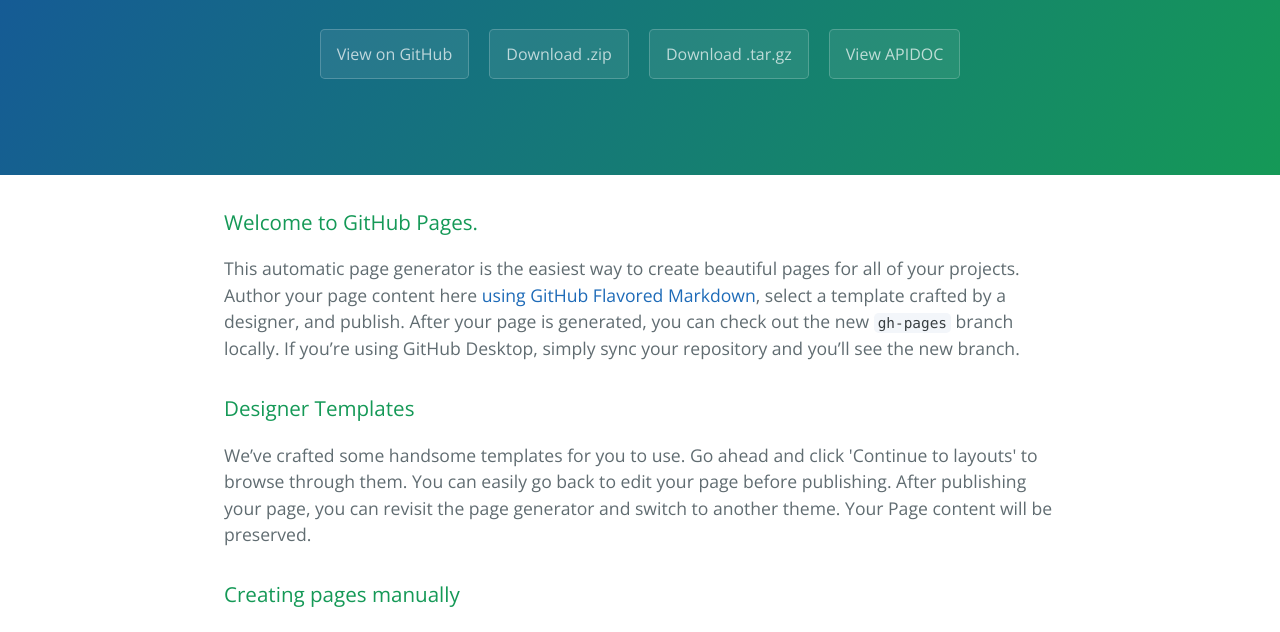
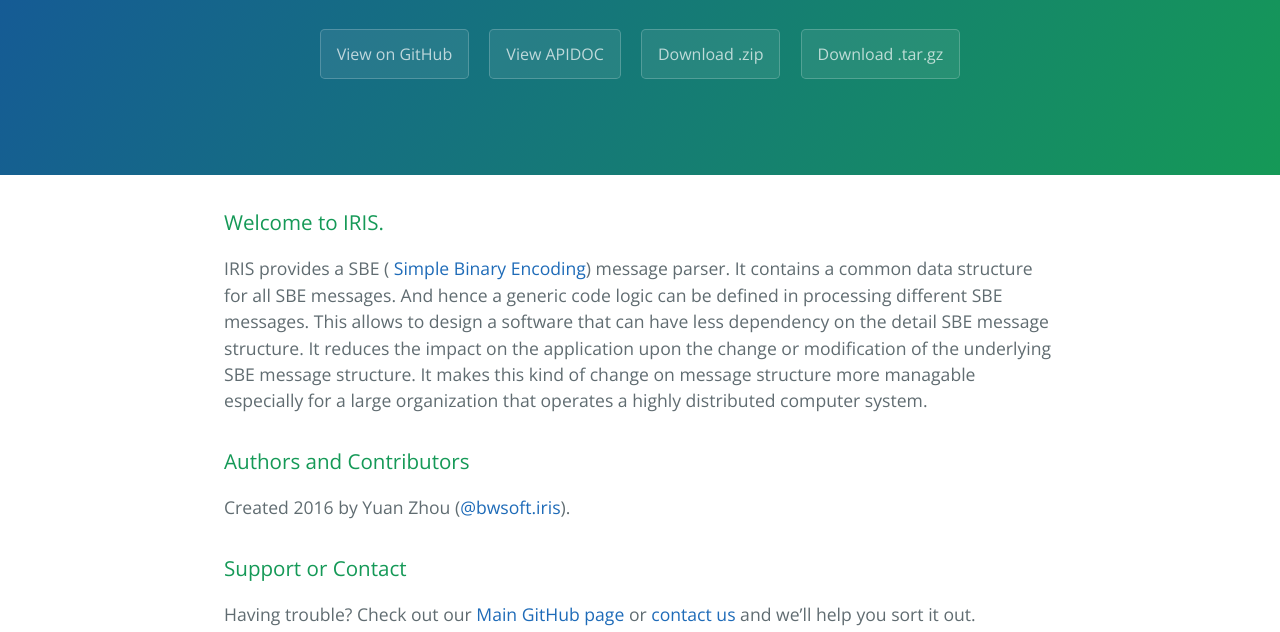
Before and after one commit to bwsoft/iris, a plain HTML site: page index.html in a window 1280 px wide. Shown: the part 161-793 px from the top of the page. Drawn offline with nearby package versions, Linux system fonts and the light colour scheme.

Commit message:
modify the index.html

```diff
--- a/index.html
+++ b/index.html
@@ -14,36 +14,26 @@
       <h1 class="project-name">Iris</h1>
       <h2 class="project-tagline"></h2>
       <a href="https://github.com/bwsoft/iris" class="btn">View on GitHub</a>
+      <a href="./doc/index.html" class="btn">View APIDOC</a>
       <a href="https://github.com/bwsoft/iris/zipball/master" class="btn">Download .zip</a>
       <a href="https://github.com/bwsoft/iris/tarball/master" class="btn">Download .tar.gz</a>
-      <a href="./doc/index.html" class="btn">View APIDOC</a>
     </section>
 
     <section class="main-content">
       <h3>
-<a id="welcome-to-github-pages" class="anchor" href="#welcome-to-github-pages" aria-hidden="true"><span aria-hidden="true" class="octicon octicon-link"></span></a>Welcome to GitHub Pages.</h3>
+<a id="welcome-to-github-pages" class="anchor" href="#welcome-to-github-pages" aria-hidden="true"><span aria-hidden="true" class="octicon octicon-link"></span></a>Welcome to IRIS.</h3>
 
-<p>This automatic page generator is the easiest way to create beautiful pages for all of your projects. Author your page content here <a href="https://guides.github.com/features/mastering-markdown/">using GitHub Flavored Markdown</a>, select a template crafted by a designer, and publish. After your page is generated, you can check out the new <code>gh-pages</code> branch locally. If you’re using GitHub Desktop, simply sync your repository and you’ll see the new branch.</p>
-
-<h3>
-<a id="designer-templates" class="anchor" href="#designer-templates" aria-hidden="true"><span aria-hidden="true" class="octicon octicon-link"></span></a>Designer Templates</h3>
-
-<p>We’ve crafted some handsome templates for you to use. Go ahead and click 'Continue to layouts' to browse through them. You can easily go back to edit your page before publishing. After publishing your page, you can revisit the page generator and switch to another theme. Your Page content will be preserved.</p>
-
-<h3>
-<a id="creating-pages-manually" class="anchor" href="#creating-pages-manually" aria-hidden="true"><span aria-hidden="true" class="octicon octicon-link"></span></a>Creating pages manually</h3>
-
-<p>If you prefer to not use the automatic generator, push a branch named <code>gh-pages</code> to your repository to create a page manually. In addition to supporting regular HTML content, GitHub Pages support Jekyll, a simple, blog aware static site generator. Jekyll makes it easy to create site-wide headers and footers without having to copy them across every page. It also offers intelligent blog support and other advanced templating features.</p>
+<p>IRIS provides a SBE (<a href="https://github.com/FIXTradingCommunity/fix-simple-binary-encoding"> Simple Binary Encoding</a>) message parser. It contains a common data structure for all SBE messages. And hence a generic code logic can be defined in processing different SBE messages. This allows to design a software that can have less dependency on the detail SBE message structure. It reduces the impact on the application upon the change or modification of the underlying SBE message structure. It makes this kind of change on message structure more managable especially for a large organization that operates a highly distributed computer system.</p>
 
 <h3>
 <a id="authors-and-contributors" class="anchor" href="#authors-and-contributors" aria-hidden="true"><span aria-hidden="true" class="octicon octicon-link"></span></a>Authors and Contributors</h3>
 
-<p>You can @mention a GitHub username to generate a link to their profile. The resulting <code>&lt;a&gt;</code> element will link to the contributor’s GitHub Profile. For example: In 2007, Chris Wanstrath (<a href="https://github.com/defunkt" class="user-mention">@defunkt</a>), PJ Hyett (<a href="https://github.com/pjhyett" class="user-mention">@pjhyett</a>), and Tom Preston-Werner (<a href="https://github.com/mojombo" class="user-mention">@mojombo</a>) founded GitHub.</p>
+<p>Created 2016 by Yuan Zhou (<a href="https://github.com/bwsoft/iris" class="user-mention">@bwsoft.iris</a>).</p>
 
 <h3>
 <a id="support-or-contact" class="anchor" href="#support-or-contact" aria-hidden="true"><span aria-hidden="true" class="octicon octicon-link"></span></a>Support or Contact</h3>
 
-<p>Having trouble with Pages? Check out our <a href="https://help.github.com/pages">documentation</a> or <a href="https://github.com/contact">contact support</a> and we’ll help you sort it out.</p>
+<p>Having trouble? Check out our <a href="https://github.com/bwsoft/iris">Main GitHub page</a> or <a href="mailto:yuan60101@gmail.com">contact us</a> and we’ll help you sort it out.</p>
 
       <footer class="site-footer">
         <span class="site-footer-owner"><a href="https://github.com/bwsoft/iris">Iris</a> is maintained by <a href="https://github.com/bwsoft">bwsoft</a>.</span>
```
